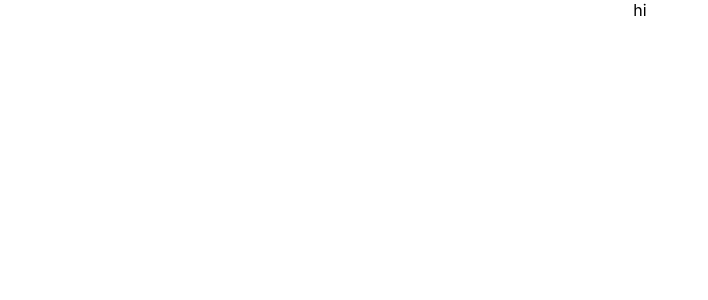
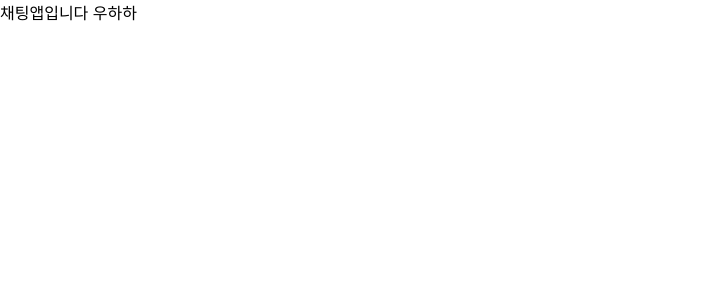
Before and after one commit to sanynote/chatting, a React (Create React App) app: page / in a window 1280 px wide. Shown: the top 300 px of the page, without its empty margins (0-708 px from the left). Built offline with nearby package versions, Linux system fonts and the light colour scheme.

Commit message:
feat: 라우터 처리

```diff
--- a/src/App.tsx
+++ b/src/App.tsx
@@ -1,12 +1,12 @@
 import React from "react";
 import "./App.css";
+import {RouterProvider} from "react-router-dom";
+import {router} from "./routes/main.routes";
 
 function App() {
 
   return (
-    <div className="App">
-      hi
-    </div>
+    <RouterProvider router={router}/>
   );
 }
 
--- /dev/null
+++ b/src/pages/main/main.page.tsx
@@ -0,0 +1,9 @@
+import React from 'react';
+
+function MainPage() {
+  return (
+    <div>채팅앱입니다 우하하</div>
+  );
+}
+
+export default MainPage;
--- /dev/null
+++ b/src/pages/notFound/not.found.tsx
@@ -0,0 +1,9 @@
+import React from 'react';
+
+function NotFound() {
+  return (
+    <div>존재하지 않는 페이지 입니다.</div>
+  );
+}
+
+export default NotFound;
--- a/src/routes/main.routes.tsx
+++ b/src/routes/main.routes.tsx
@@ -1,9 +1,33 @@
-import React from 'react';
+import React from "react";
+import { createBrowserRouter } from "react-router-dom";
 
-function MainRoutes() {
-  return (
-    <div>메인루트</div>
-  );
-}
+const MainPage = React.lazy(() => import("../pages/main/main.page"));
+const SignUp = React.lazy(() => import("../pages/auth/sign.up"));
+const SignIn = React.lazy(() => import("../pages/auth/sign.in"));
+const NotFound = React.lazy(() => import("../pages/notFound/not.found"));
+const ChatPage= React.lazy(() => import("../pages/chatting/chat.page"));
 
-export default MainRoutes;
+const routes = [
+  {
+    path: "/",
+    element: <MainPage />,
+  },
+  {
+    path: "/signup",
+    element: <SignUp />,
+  },
+  {
+    path: "/signin",
+    element: <SignIn />,
+  },
+  {
+    path: "/chat",
+    element: <ChatPage/>
+  },
+  {
+    path: "*",
+    element: <NotFound />,
+  },
+];
+
+export const router = createBrowserRouter(routes);
```
